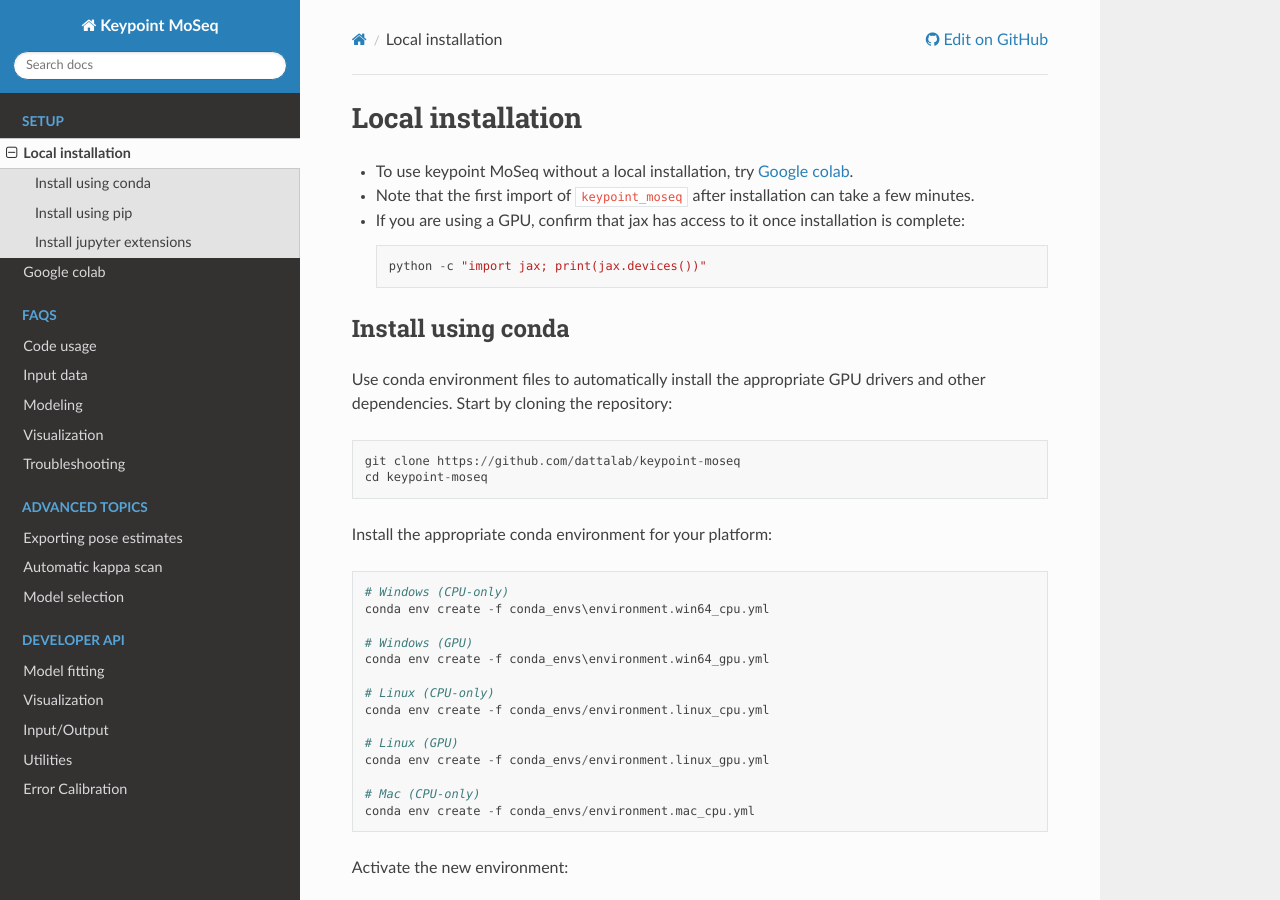
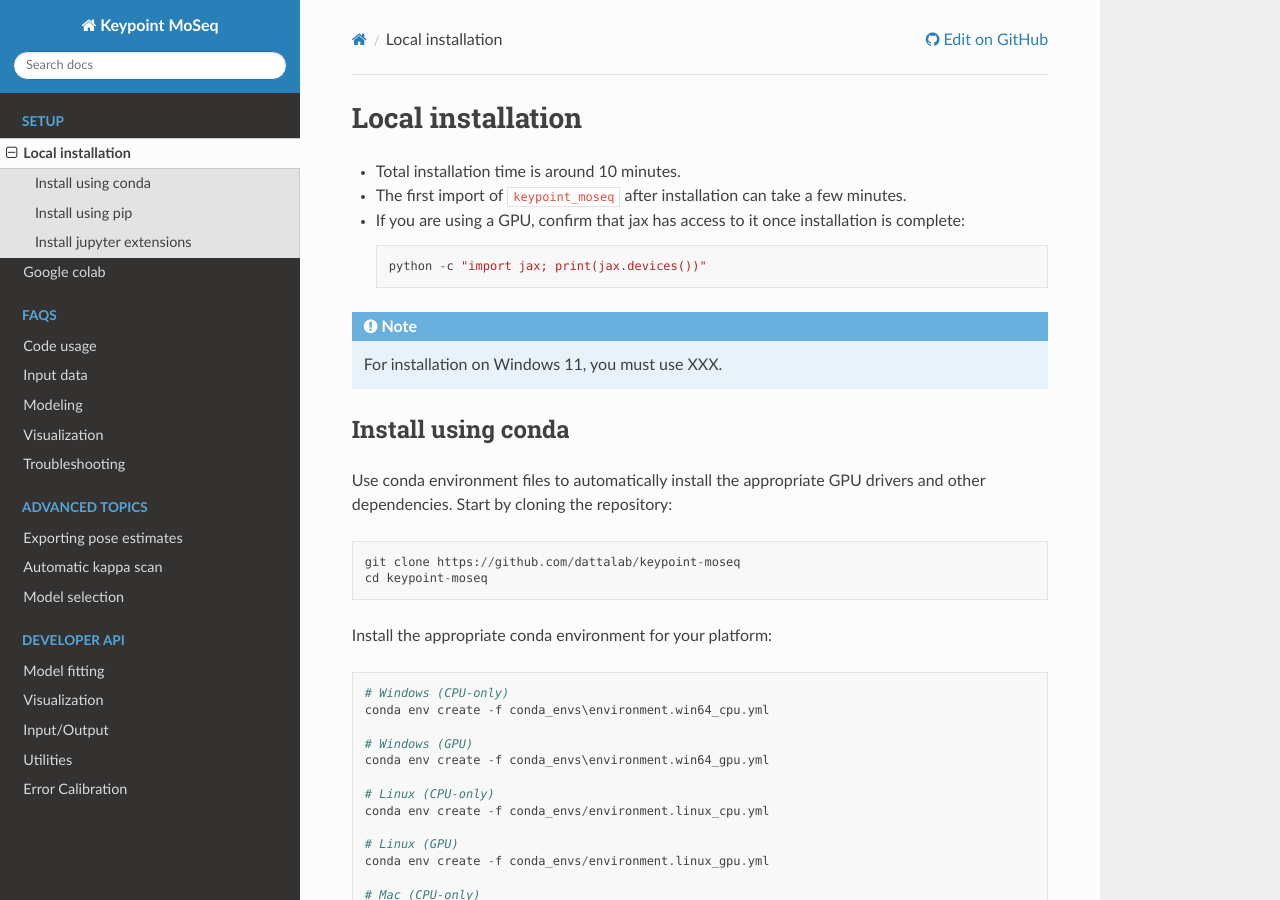
Before and after one commit to dattalab/keypoint-moseq, a Sphinx documentation site: the page built from docs/source/install.rst, in a window 1280 px wide and 900 px high. Built offline with Sphinx 7.4.7 and the Read the Docs theme 2.0.0, drawn with Linux system fonts in a browser that asks for light colours; pages that are not in the unit, such as notebooks, are missing from menus.

Commit message:
edit install instructions

```diff
--- a/docs/source/install.rst
+++ b/docs/source/install.rst
@@ -1,11 +1,17 @@
 Local installation
 ------------------
 
-- To use keypoint MoSeq without a local installation, try `Google colab <colab>`_.
-- Note that the first import of ``keypoint_moseq`` after installation can take a few minutes.
+- Total installation time is around 10 minutes.
+- The first import of ``keypoint_moseq`` after installation can take a few minutes.
 - If you are using a GPU, confirm that jax has access to it once installation is complete::
 
    python -c "import jax; print(jax.devices())"
+
+
+.. note::
+
+   For installation on Windows 11, you must use XXX.
+
 
 
 Install using conda
```
